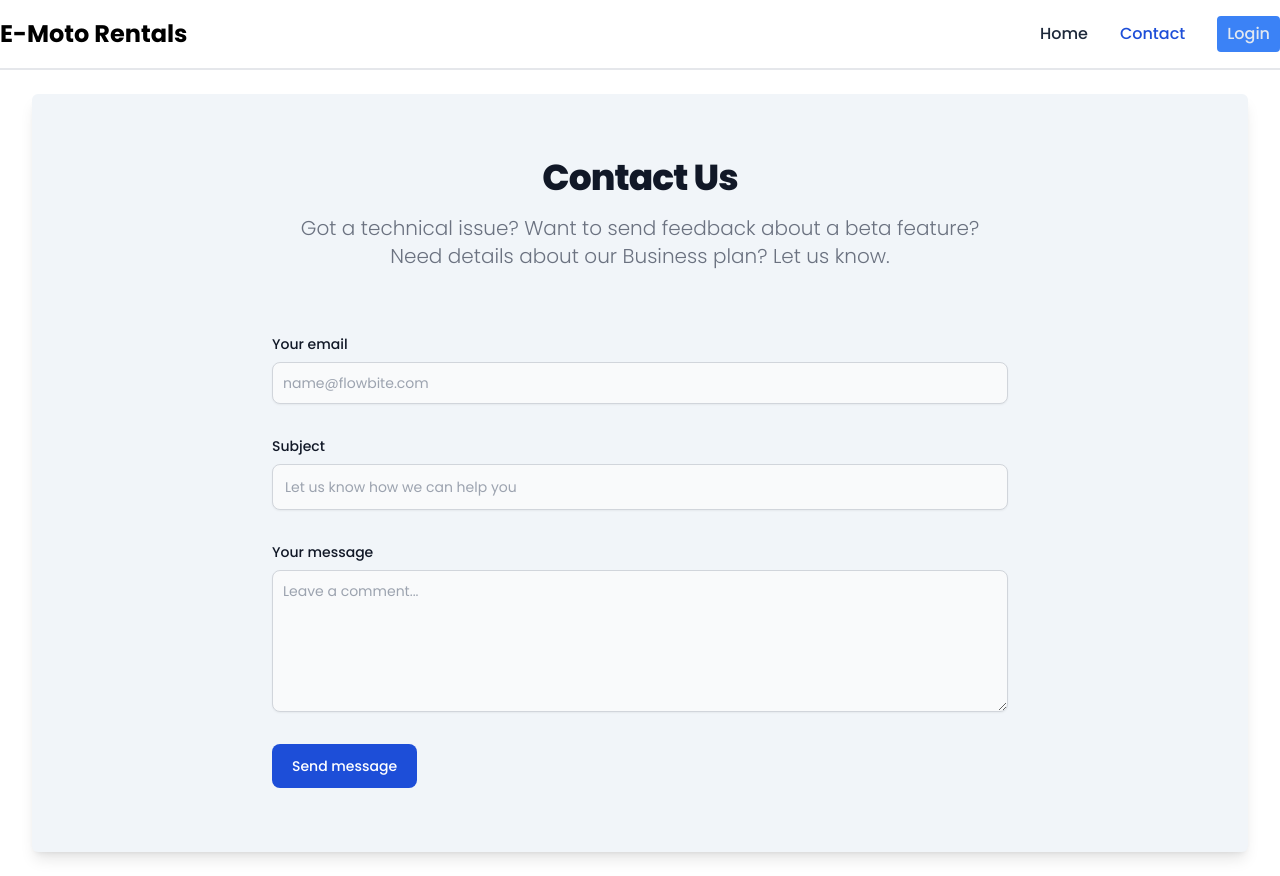
After one commit to Ravsst2004/rental-motor-listrik, a PHP site: page /contact.php in a window 1280 px wide. The commit adds this page. Run offline with PHP 8.4, Linux system fonts and the light colour scheme; style sheets or scripts are compiled from the project's sources; some libraries are stand-ins or nearby versions.

```diff
--- a/admin-dashboard.php
+++ b/admin-dashboard.php
@@ -19,7 +19,7 @@ if ($current_page < 1) {
   $current_page = $total_pages;
 }
 $offset = ($current_page - 1) * $payments_per_page;
-$payments = $Payment->getPaymentsWithPagination($payments_per_page, $offset);
+$payments = $Payment->getPaymentsWithPagination($payments_per_page, $offset = 0);
 ?>
 
 <div class="p-4 sm:ml-64">
--- a/app/User.php
+++ b/app/User.php
@@ -125,6 +125,15 @@ class User extends Database
     }
     return $rows;
   }
+  public function getUsersBId($user_id)
+  {
+    $result = $this->conn->query("SELECT * FROM $this->tb_name WHERE user_id = $user_id");
+    $rows = [];
+    while ($data = mysqli_fetch_assoc($result)) {
+      $rows[] = $data;
+    }
+    return $rows;
+  }
 
   public function logout()
   {
--- /dev/null
+++ b/contact.php
@@ -0,0 +1,41 @@
+<?php require_once "src/layouts/header.php" ?>
+
+<div>
+  <div class="max-w-7xl mx-auto py-6 sm:px-6 lg:px-8">
+    <section class="bg-slate-100 rounded-md shadow-lg">
+      <div class="py-8 lg:py-16 px-4 mx-auto max-w-screen-md">
+        <h2 class="mb-4 text-4xl tracking-tight font-extrabold text-center text-gray-900 ">Contact Us
+        </h2>
+        <p class="mb-8 lg:mb-16 font-light text-center text-gray-500 sm:text-xl">Got a technical
+          issue? Want to send feedback about a beta feature? Need details about our Business plan? Let us know.</p>
+        <form action="" class="space-y-8" method="POST">
+          <div>
+            <label for="email" class="block mb-2 text-sm font-medium text-gray-900">Your
+              email</label>
+            <input type="email" id="email" name="email"
+              class="shadow-sm bg-gray-50 border border-gray-300 text-gray-900 text-sm rounded-lg focus:ring-blue-500 focus:border-blue-500 block w-full p-2.5 "
+              placeholder="name@flowbite.com" required>
+          </div>
+          <div>
+            <label for="subject" class="block mb-2 text-sm font-medium text-gray-900">Subject</label>
+            <input type="text" id="subject" name="subject"
+              class="block p-3 w-full text-sm text-gray-900 bg-gray-50 rounded-lg border border-gray-300 shadow-sm focus:ring-blue-500 focus:border-blue-500 "
+              placeholder="Let us know how we can help you" required>
+          </div>
+          <div class="sm:col-span-2">
+            <label for="message" class="block mb-2 text-sm font-medium text-gray-900">Your
+              message</label>
+            <textarea id="message" rows="6" name="message"
+              class="block p-2.5 w-full text-sm text-gray-900 bg-gray-50 rounded-lg shadow-sm border border-gray-300 focus:ring-blue-500 focus:border-blue-500"
+              placeholder="Leave a comment..."></textarea>
+          </div>
+          <button type="submit"
+            class="py-3 px-5 text-sm font-medium text-center text-white rounded-lg bg-blue-700 sm:w-fit hover:bg-blue-800 focus:ring-4 focus:outline-none focus:ring-blue-300">Send
+            message</button>
+        </form>
+      </div>
+    </section>
+  </div>
+</div>
+
+<?php require_once "src/layouts/footer.php" ?>
--- a/src/layouts/navbar.php
+++ b/src/layouts/navbar.php
@@ -44,11 +44,7 @@ $current_page = basename($_SERVER['PHP_SELF']);
           </li>
         <?php endif; ?>
         <li>
-          <a href="#"
-            class="<?= $current_page == 'pricing.php' ? 'text-blue-700' : 'text-slate-800' ?> block py-2 px-3 bg-blue-700 rounded md:bg-transparent md:p-0">Pricing</a>
-        </li>
-        <li>
-          <a href="#"
+          <a href="contact.php"
             class="<?= $current_page == 'contact.php' ? 'text-blue-700' : 'text-slate-800' ?> block py-2 px-3 bg-blue-700 rounded md:bg-transparent md:p-0">Contact</a>
         </li>
         <?php if ($user): ?>
@@ -70,6 +66,9 @@ $current_page = basename($_SERVER['PHP_SELF']);
                     <a href="admin-dashboard.php" class="block px-4 py-2 hover:bg-gray-100">Dashboard</a>
                   </li>
                 <?php endif; ?>
+                <li>
+                  <a href="profile.php" class="block px-4 py-2 hover:bg-gray-100">Profile</a>
+                </li>
                 <li>
                   <a href="customer-status.php" class="block px-4 py-2 hover:bg-gray-100">Status</a>
                 </li>
```
Also changed, not shown: profile.php (added, +29 -0 lines), rented-motorcycle.php (+4 -29 lines).
